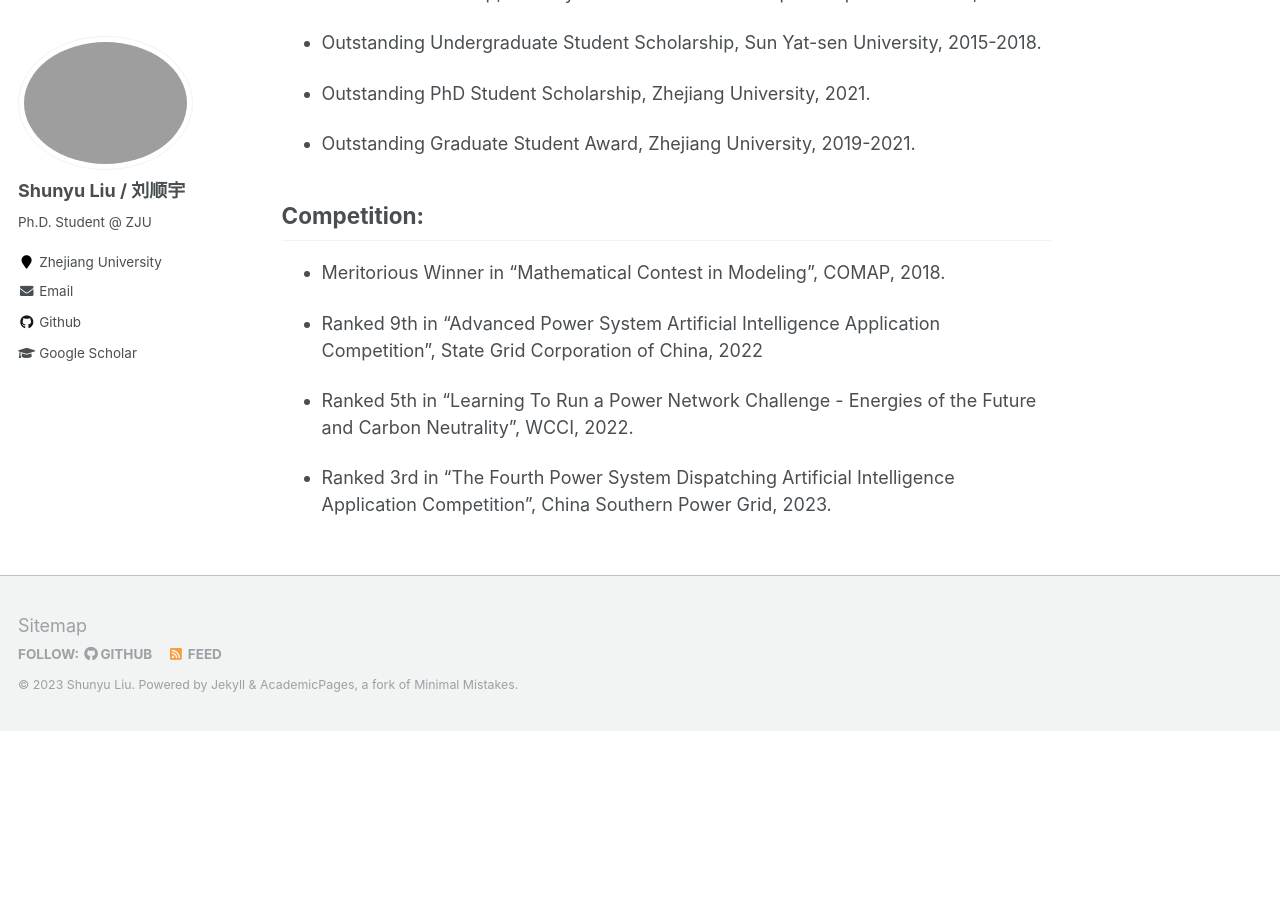
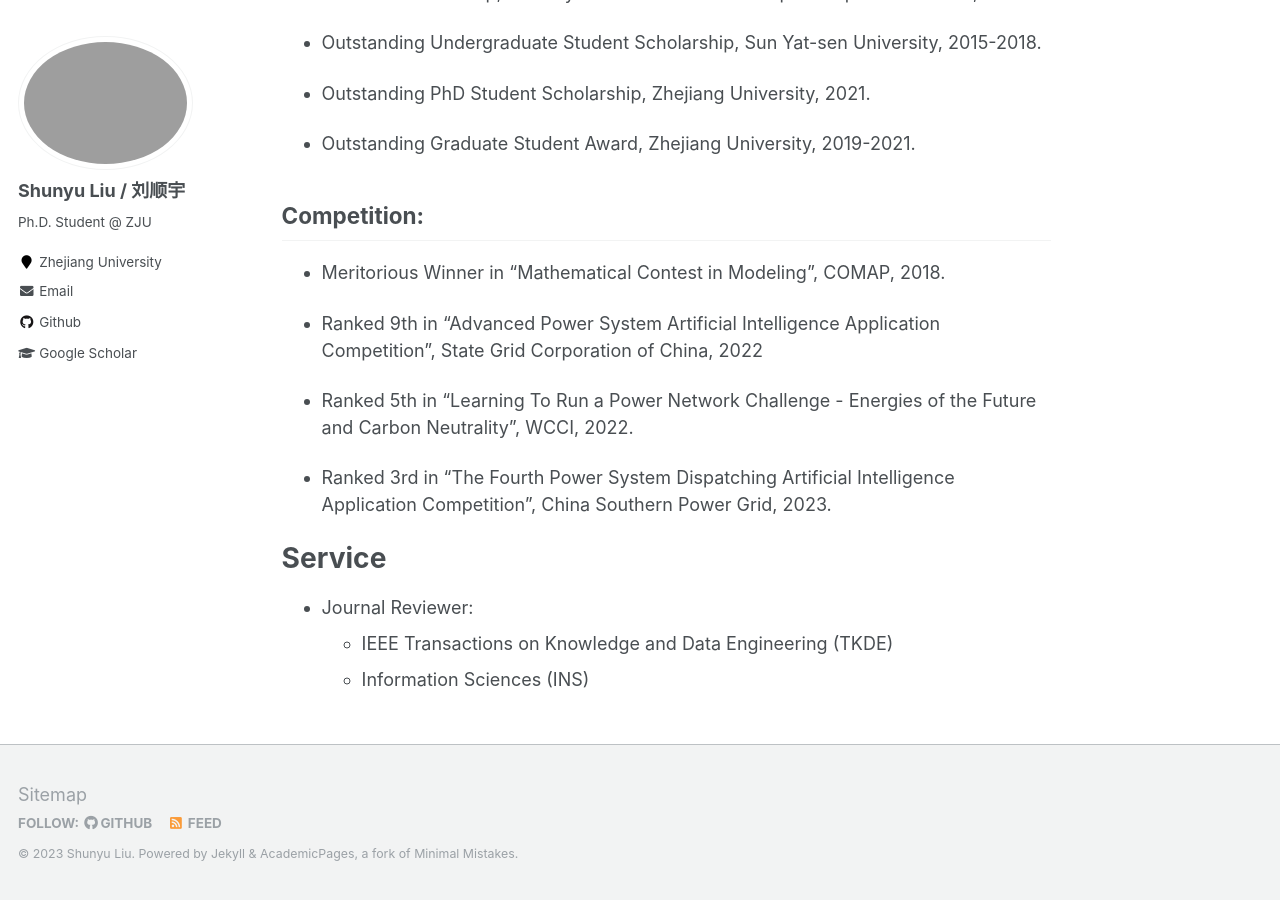
Before and after one commit to liushunyu/liushunyu.github.io, a Jekyll site: the page built from _pages/about.md, in a window 1280 px wide and 900 px high, scrolled down 1538 px. Built offline with Jekyll 4.4.1, drawn with Linux system fonts in a browser that asks for light colours; before the commit the page ends 2269 px from its top, so only the background shows below that.

Commit message:
Update about.md

```diff
--- a/_pages/about.md
+++ b/_pages/about.md
@@ -55,3 +55,11 @@
 - Ranked 5th in "Learning To Run a Power Network Challenge - Energies of the Future and Carbon Neutrality", WCCI, 2022.
 
 - Ranked 3rd in "The Fourth Power System Dispatching Artificial Intelligence Application Competition", China Southern Power Grid, 2023.
+
+
+Service
+======
+
+- Journal Reviewer:
+  - IEEE Transactions on Knowledge and Data Engineering (TKDE)
+  - Information Sciences (INS)
```
